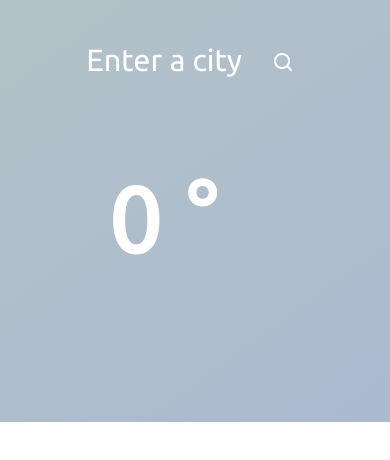
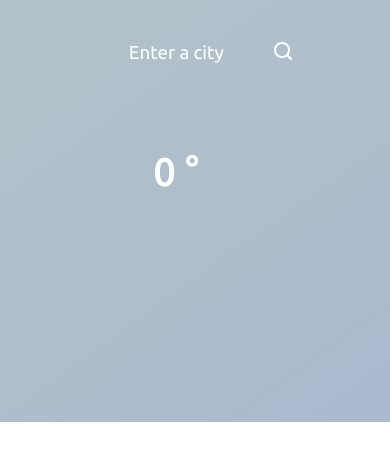
Before and after one commit to xant3r0/vueWeather, a Vue app: page / in a window 390 px wide. Shown: the top 460 px of the page. Built offline with nearby package versions, Linux system fonts and the light colour scheme.

Commit message:
Fixed some bugs

```diff
--- a/src/components/Main.vue
+++ b/src/components/Main.vue
@@ -127,8 +127,8 @@ export default {
     #Search {
         border:none;
         background: transparent;
-        height: 5vh;
-        width:5vh;
+        height:fit-content;
+        width:fit-content;
         margin-top: 5vh;
         padding:0;
         margin-left:5vw;
@@ -166,4 +166,16 @@ export default {
         flex-direction: row-reverse;
         justify-content: center;
     }
+    @media (max-width:800px) {
+        #City {
+            font-size:14pt;
+
+        }
+        h1 {
+            font-size: 30pt;
+        }
+        #State {
+            font-size: 14pt;
+        }
+    }
 </style>
```
